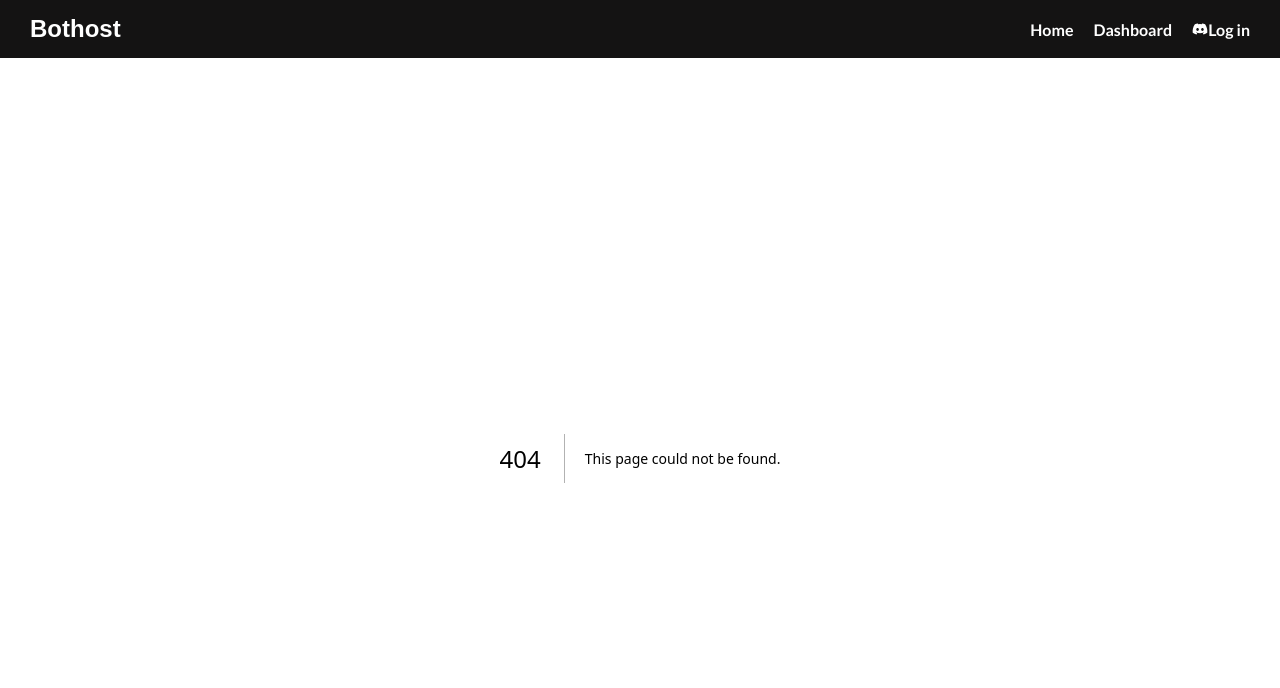
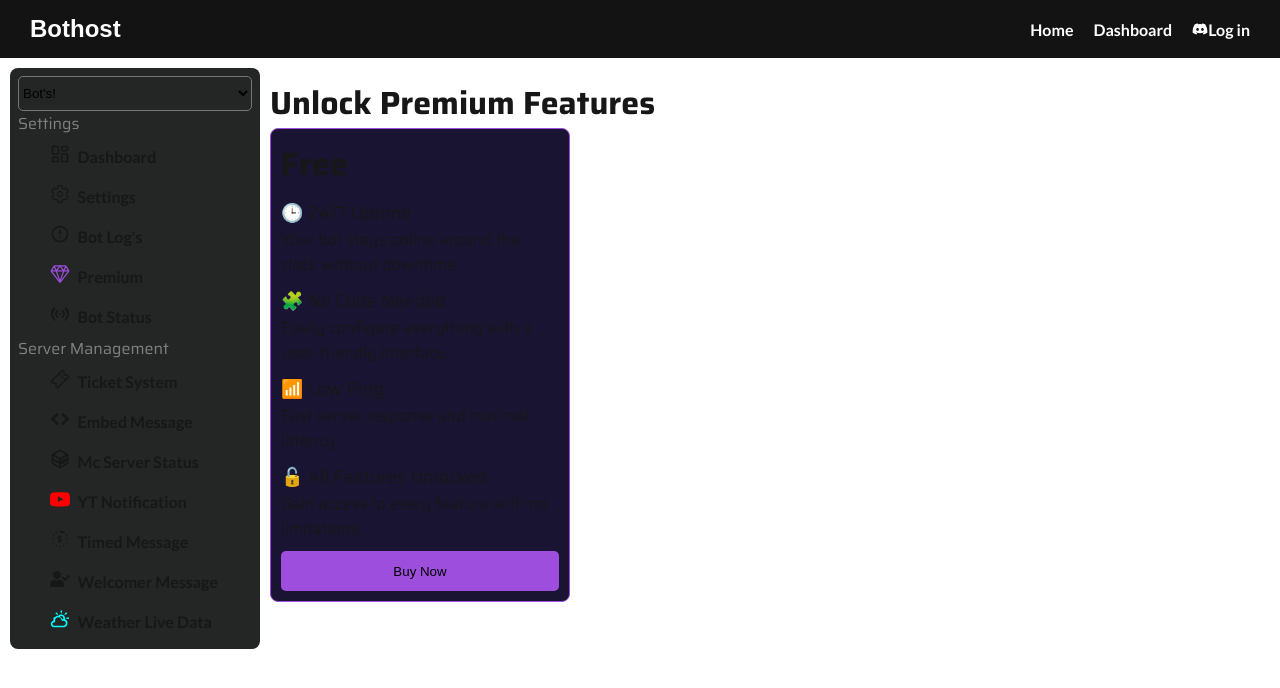
Before and after one commit to nestbothosting/bot-panel, a Next.js app: page /premium in a window 1280 px wide. Before the commit this address had no page. Shown: the top 688 px of the page. Built offline with nearby package versions, Linux system fonts and the light colour scheme.

Commit message:
create new pages /botlog and /premium

```diff
--- /dev/null
+++ b/PremiumPlans.js
@@ -0,0 +1,6 @@
+export const MonthlyPlan1 = [
+  { title: "24/7 Uptime", icon: "🕒", description: "Your bot stays online around the clock without downtime." },
+  { title: "No Code Needed", icon: "🧩", description: "Easily configure everything with a user-friendly interface." },
+  { title: "Low Ping", icon: "📶", description: "Fast server response and minimal latency." },
+  { title: "All Features Unlocked", icon: "🔓", description: "Gain access to every feature with no limitations." }
+];
--- /dev/null
+++ b/app/botlog/botlog.module.css
@@ -0,0 +1,53 @@
+.botlog{
+    width: 100vw;
+    height: auto;
+    display: flex;
+    padding: 10px;
+}
+
+.main{
+    padding: 10px;
+    width: 80%;
+    font-family: saira;
+}
+
+.logbox{
+    width: 100%;
+    background-color: rgb(12, 12, 12);
+    height: auto;
+    border: 1px solid rgb(36, 37, 37);
+    padding: 5px;
+    display: flex;
+}
+
+.Timestamp{
+    width: 25%;
+    display: flex;
+    flex-direction: column;
+    align-items: center;
+}
+
+.log{
+    width: 50%;
+    display: flex;
+    flex-direction: column;
+    align-items: center;
+}
+
+.Action{
+    width: 25%;
+    display: flex;
+    flex-direction: column;
+    align-items: center;
+}
+
+@media only screen and (max-width: 800px){
+    .main{
+        width: 100%;
+    }
+
+    .logbox{
+        flex-direction: column;
+        align-items: center;
+    }
+}
--- /dev/null
+++ b/app/premium/page.js
@@ -0,0 +1,21 @@
+"use client"
+
+import React from 'react'
+import style from './premium.module.css'
+import Cmenu from '@/components/Cmenu/Cmenu'
+import PremiumMenu from '@/components/PremiumMenu/PremiumMenu'
+import { MonthlyPlan1 } from '../../PremiumPlans'
+
+export default function page() {
+    return (
+        <div className={style.premium} >
+            <div className={style.menu} >
+                <Cmenu />
+            </div>
+            <div className={ style.main }>
+                <h1>Unlock Premium Features</h1>
+                <PremiumMenu items={MonthlyPlan1} />
+            </div>
+        </div>
+    )
+}
--- /dev/null
+++ b/app/premium/premium.module.css
@@ -0,0 +1,23 @@
+.premium{
+    width: 100vw;
+    height: auto;
+    display: flex;
+    padding: 10px;
+}
+
+.main{
+    padding: 10px;
+    width: 80%;
+    font-family: saira;
+}
+
+
+@media only screen and (max-width: 800px){
+    .premium{
+        flex-direction: column;
+    }
+
+    .main{
+        width: 100%;
+    }
+}
--- a/components/Cmenu/Cmenu.js
+++ b/components/Cmenu/Cmenu.js
@@ -48,16 +48,16 @@ export default function Cmenu() {
             <MdOutlineErrorOutline size={20} />
           </div>
           <div className={style.link}>
-            <Link href=''>Bot Log's</Link>
+            <Link href='/botlog'>Bot Log's</Link>
           </div>
         </div>
 
         <div className={style.items}>
           <div className={style.icon}>
-            <IoDiamondOutline size={20} color='green' />
+            <IoDiamondOutline size={20} color='rgb(157, 78, 221)' />
           </div>
           <div className={style.link}>
-            <Link href=''>Premium</Link>
+            <Link href='/premium'>Premium</Link>
           </div>
         </div>
 
--- /dev/null
+++ b/components/PremiumMenu/PremiumMenu.js
@@ -0,0 +1,23 @@
+import React from 'react'
+import style from './PremiumMenu.module.css'
+
+function BuyNow(price){
+    if(!price) alert('Done!')
+}
+
+export default function PremiumMenu({ price, items }) {
+    return (
+        <div className={style.PremiumMenu} >
+            <h1>{price ? `$${price}` : "Free"}</h1>
+            {items.map((item, key) => {
+                return(
+                    <div key={key} className={ style.item }>
+                        <p className={ style.title }>{item.icon} {item.title}</p>
+                        <span>{item.description}</span>
+                    </div>
+                )
+            })}
+            <button className={ style.btn } onClick={() => BuyNow(price)}>Buy Now</button>
+        </div>
+    )
+}
--- /dev/null
+++ b/components/PremiumMenu/PremiumMenu.module.css
@@ -0,0 +1,34 @@
+.PremiumMenu{
+    width: 300px;
+    height: auto;
+    max-height: 600px;
+    border-radius: 8px;
+    padding: 10px;
+    background-color: rgb(26, 20, 51);
+    border: 1px solid rgb(157, 78, 221);
+}
+
+.item{
+    margin-top: 10px;
+}
+
+.title{
+    font-size: 18px;
+    font-weight: 400;
+}
+
+.btn{
+    width: 100%;
+    height: 40px;
+    margin-top: 10px;
+    background-color: rgb(157, 78, 221);
+    cursor: pointer;
+    border: none;
+    border-radius: 5px;
+}
+
+@media only screen and (max-width: 800px){
+    .PremiumMenu{
+        width: 100%;
+    }
+}
```
Also changed, not shown: app/botlog/page.js (added, +32 -0 lines).
